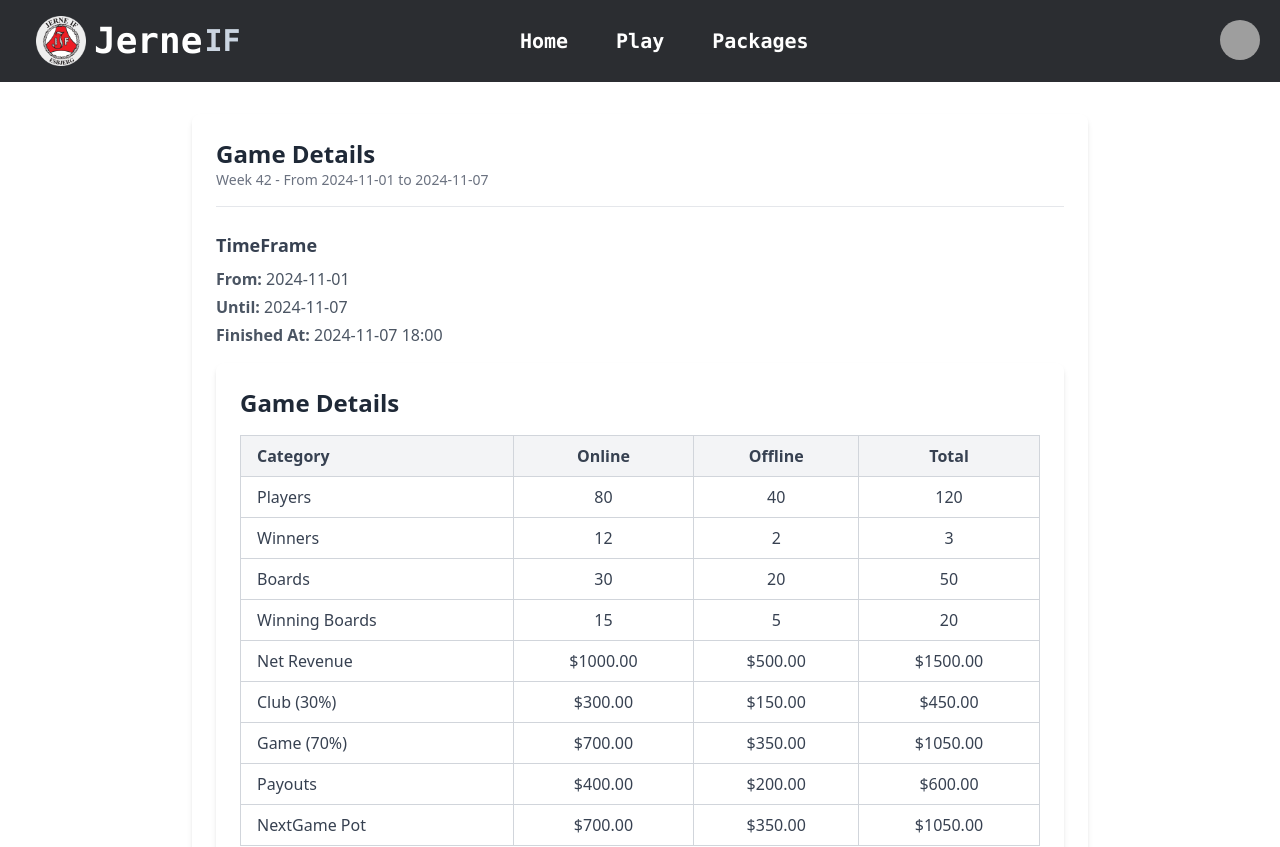
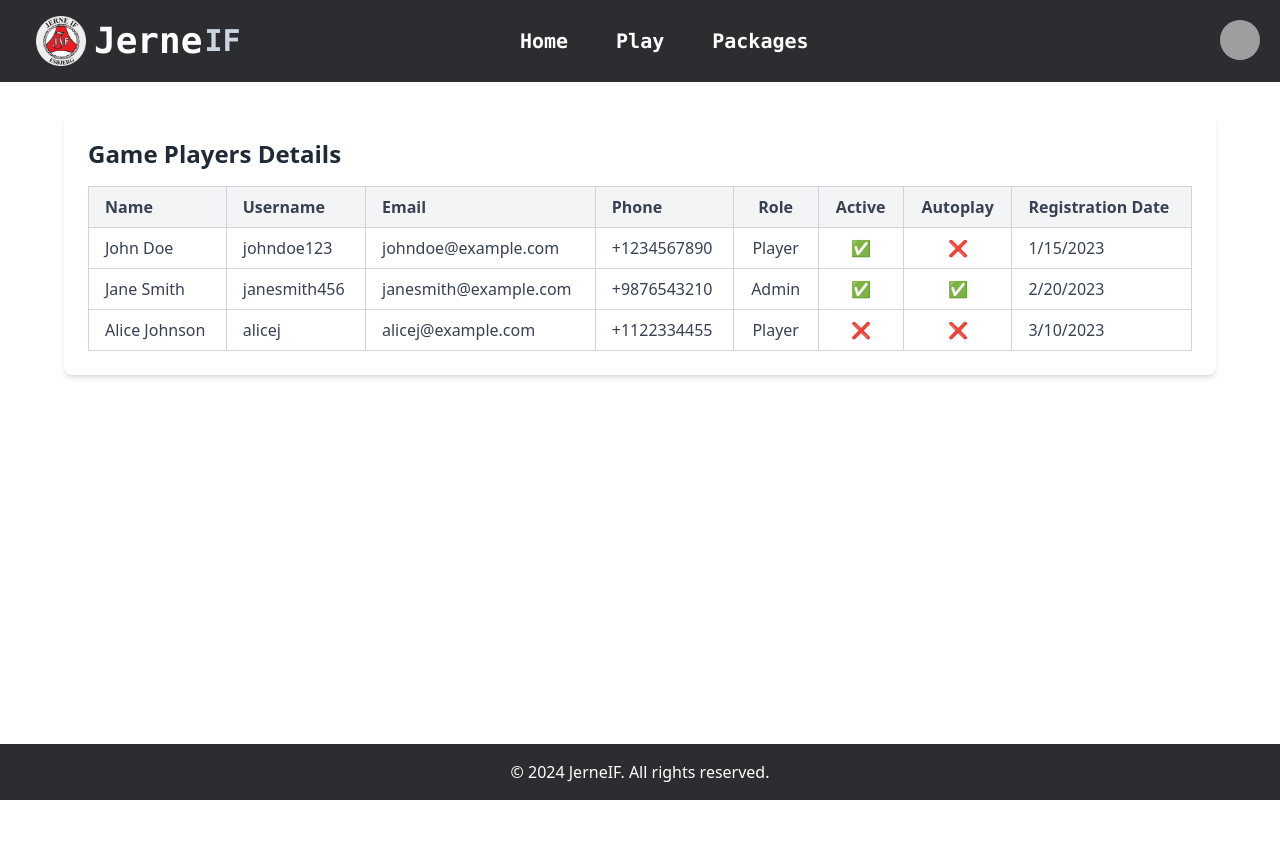
Before and after one commit to ju5tAmir/DeadPigeons, a React (Vite) app in the folder client/: page /lab in a window 1280 px wide. Shown: the top 847 px of the page. After the commit the page ends 800 px from the top, so only its background shows below. Built offline with nearby package versions, Linux system fonts and the light colour scheme; grey boxes are pictures that could not be loaded.

Commit message:
Game Players list

```diff
--- a/client/src/components/admin/game/GameDetails.tsx
+++ b/client/src/components/admin/game/GameDetails.tsx
@@ -48,7 +48,25 @@ function GameDetails({ game }: { game: GameDetails }) {
                         <tbody>
                         {/* Players */}
                         <tr>
-                            <td className="border border-gray-300 px-4 py-2">Players</td>
+                            <td className="border border-gray-300 px-4 py-2 flex justify-between items-center">
+
+                                <span className="flex-1 text-center">Players</span>
+                                {/* Position the Icon to the Right */}
+                                <svg
+                                    xmlns="http://www.w3.org/2000/svg"
+                                    fill="none"
+                                    viewBox="0 0 24 24"
+                                    strokeWidth={1.5}
+                                    stroke="currentColor"
+                                    className="w-4 h-4 text-blue-500 cursor-pointer hover:text-blue-700"
+                                >
+                                    <path
+                                        strokeLinecap="round"
+                                        strokeLinejoin="round"
+                                        d="M15.75 9V5.25A2.25 2.25 0 0013.5 3h-3a2.25 2.25 0 00-2.25 2.25V9m-1.5 0h9m-10.5 0A2.25 2.25 0 003 11.25v6A2.25 2.25 0 005.25 19.5h13.5A2.25 2.25 0 0021 17.25v-6A2.25 2.25 0 0018.75 9m-10.5 0V5.25m0 13.5h6"
+                                    />
+                                </svg>
+                            </td>
                             <td className="border border-gray-300 px-4 py-2 text-center">{game.players.online}</td>
                             <td className="border border-gray-300 px-4 py-2 text-center">{game.players.offline}</td>
                             <td className="border border-gray-300 px-4 py-2 text-center">{game.players.total}</td>
@@ -56,7 +74,25 @@ function GameDetails({ game }: { game: GameDetails }) {
 
                         {/* Winners */}
                         <tr>
-                            <td className="border border-gray-300 px-4 py-2">Winners</td>
+                            <td className="border border-gray-300 px-4 py-2 flex justify-between items-center">
+
+                                <span className="flex-1 text-center">Winners</span>
+                                {/* Position the Icon to the Right */}
+                                <svg
+                                    xmlns="http://www.w3.org/2000/svg"
+                                    fill="none"
+                                    viewBox="0 0 24 24"
+                                    strokeWidth={1.5}
+                                    stroke="currentColor"
+                                    className="w-4 h-4 text-blue-500 cursor-pointer hover:text-blue-700"
+                                >
+                                    <path
+                                        strokeLinecap="round"
+                                        strokeLinejoin="round"
+                                        d="M15.75 9V5.25A2.25 2.25 0 0013.5 3h-3a2.25 2.25 0 00-2.25 2.25V9m-1.5 0h9m-10.5 0A2.25 2.25 0 003 11.25v6A2.25 2.25 0 005.25 19.5h13.5A2.25 2.25 0 0021 17.25v-6A2.25 2.25 0 0018.75 9m-10.5 0V5.25m0 13.5h6"
+                                    />
+                                </svg>
+                            </td>
                             <td className="border border-gray-300 px-4 py-2 text-center">
                                 {game.winners.online}
                             </td>
@@ -68,7 +104,25 @@ function GameDetails({ game }: { game: GameDetails }) {
 
                         {/* Boards */}
                         <tr>
-                            <td className="border border-gray-300 px-4 py-2">Boards</td>
+                            <td className="border border-gray-300 px-4 py-2 flex justify-between items-center">
+
+                                <span className="flex-1 text-center">Boards</span>
+                                {/* Position the Icon to the Right */}
+                                <svg
+                                    xmlns="http://www.w3.org/2000/svg"
+                                    fill="none"
+                                    viewBox="0 0 24 24"
+                                    strokeWidth={1.5}
+                                    stroke="currentColor"
+                                    className="w-4 h-4 text-blue-500 cursor-pointer hover:text-blue-700"
+                                >
+                                    <path
+                                        strokeLinecap="round"
+                                        strokeLinejoin="round"
+                                        d="M15.75 9V5.25A2.25 2.25 0 0013.5 3h-3a2.25 2.25 0 00-2.25 2.25V9m-1.5 0h9m-10.5 0A2.25 2.25 0 003 11.25v6A2.25 2.25 0 005.25 19.5h13.5A2.25 2.25 0 0021 17.25v-6A2.25 2.25 0 0018.75 9m-10.5 0V5.25m0 13.5h6"
+                                    />
+                                </svg>
+                            </td>
                             <td className="border border-gray-300 px-4 py-2 text-center">{game.boards.online}</td>
                             <td className="border border-gray-300 px-4 py-2 text-center">{game.boards.offline}</td>
                             <td className="border border-gray-300 px-4 py-2 text-center">{game.boards.total}</td>
@@ -76,7 +130,25 @@ function GameDetails({ game }: { game: GameDetails }) {
 
                         {/* Winning Boards */}
                         <tr>
-                            <td className="border border-gray-300 px-4 py-2">Winning Boards</td>
+                            <td className="border border-gray-300 px-4 py-2 flex justify-between items-center">
+
+                                <span className="flex-1 text-center">Winning Boards</span>
+                                {/* Position the Icon to the Right */}
+                                <svg
+                                    xmlns="http://www.w3.org/2000/svg"
+                                    fill="none"
+                                    viewBox="0 0 24 24"
+                                    strokeWidth={1.5}
+                                    stroke="currentColor"
+                                    className="w-4 h-4 text-blue-500 cursor-pointer hover:text-blue-700"
+                                >
+                                    <path
+                                        strokeLinecap="round"
+                                        strokeLinejoin="round"
+                                        d="M15.75 9V5.25A2.25 2.25 0 0013.5 3h-3a2.25 2.25 0 00-2.25 2.25V9m-1.5 0h9m-10.5 0A2.25 2.25 0 003 11.25v6A2.25 2.25 0 005.25 19.5h13.5A2.25 2.25 0 0021 17.25v-6A2.25 2.25 0 0018.75 9m-10.5 0V5.25m0 13.5h6"
+                                    />
+                                </svg>
+                            </td>
                             <td className="border border-gray-300 px-4 py-2 text-center">{game.winningBoards.online}</td>
                             <td className="border border-gray-300 px-4 py-2 text-center">{game.winningBoards.offline}</td>
                             <td className="border border-gray-300 px-4 py-2 text-center">{game.winningBoards.total}</td>
@@ -84,15 +156,21 @@ function GameDetails({ game }: { game: GameDetails }) {
 
                         {/* Revenue */}
                         <tr>
-                            <td className="border border-gray-300 px-4 py-2">Net Revenue</td>
-                            <td className="border border-gray-300 px-4 py-2 text-center">${game.revenue.online.toFixed(2)}</td>
-                            <td className="border border-gray-300 px-4 py-2 text-center">${game.revenue.offline.toFixed(2)}</td>
-                            <td className="border border-gray-300 px-4 py-2 text-center">${game.revenue.total.toFixed(2)}</td>
+                            <td className="border border-gray-300 px-4 py-2 flex justify-between items-center">
+
+                                <span className="flex-1 text-center">Net Revenue</span>
+                            </td>
+                            <td className="border border-gray-300 px-4 py-2 text-center">${game.revenue.online.toFixed (2)}</td>
+                            <td className="border border-gray-300 px-4 py-2 text-center">${game.revenue.offline.toFixed (2)}</td>
+                            <td className="border border-gray-300 px-4 py-2 text-center">${game.revenue.total.toFixed (2)}</td>
                         </tr>
 
                         {/* Club Revenue */}
                         <tr>
-                            <td className="border border-gray-300 px-4 py-2">Club (30%)</td>
+                            <td className="border border-gray-300 px-4 py-2 flex justify-between items-center">
+
+                                <span className="flex-1 text-center">Club (30%)</span>
+                            </td>
                             <td className="border border-gray-300 px-4 py-2 text-center">${(game.revenue.online * 0.30).toFixed (2)} </td>
                             <td className="border border-gray-300 px-4 py-2 text-center">${(game.revenue.offline * 0.30).toFixed (2)}</td>
                             <td className="border border-gray-300 px-4 py-2 text-center">${(game.revenue.total * 0.30).toFixed (2)}</td>
@@ -100,36 +178,45 @@ function GameDetails({ game }: { game: GameDetails }) {
 
                         {/* Players Revenue */}
                         <tr>
-                            <td className="border border-gray-300 px-4 py-2">Game (70%)</td>
+                            <td className="border border-gray-300 px-4 py-2 flex justify-between items-center">
+
+                                <span className="flex-1 text-center">Game (70%)</span>
+                            </td>
                             <td className="border border-gray-300 px-4 py-2 text-center">${(game.revenue.online * 0.70).toFixed (2)} </td>
-                            <td className="border border-gray-300 px-4 py-2 text-center">${(game.revenue.offline * 0.70).toFixed(2)}</td>
-                            <td className="border border-gray-300 px-4 py-2 text-center">${(game.revenue.total * 0.70).toFixed(2)}</td>
+                            <td className="border border-gray-300 px-4 py-2 text-center">${(game.revenue.offline * 0.70).toFixed (2)}</td>
+                            <td className="border border-gray-300 px-4 py-2 text-center">${(game.revenue.total * 0.70).toFixed (2)}</td>
                         </tr>
 
                         {/* Payouts */}
                         <tr>
-                            <td className="border border-gray-300 px-4 py-2">Payouts</td>
-                            <td className="border border-gray-300 px-4 py-2 text-center">${game.payouts.online.toFixed(2)}</td>
-                            <td className="border border-gray-300 px-4 py-2 text-center">${game.payouts.offline.toFixed(2)}</td>
-                            <td className="border border-gray-300 px-4 py-2 text-center">${game.payouts.total.toFixed(2)}</td>
+                            <td className="border border-gray-300 px-4 py-2 flex justify-between items-center">
+
+                                <span className="flex-1 text-center">Payouts</span>
+                            </td>
+                            <td className="border border-gray-300 px-4 py-2 text-center">${game.payouts.online.toFixed (2)}</td>
+                            <td className="border border-gray-300 px-4 py-2 text-center">${game.payouts.offline.toFixed (2)}</td>
+                            <td className="border border-gray-300 px-4 py-2 text-center">${game.payouts.total.toFixed (2)}</td>
                         </tr>
 
                         {/* Players Revenue */}
                         <tr>
-                            <td className="border border-gray-300 px-4 py-2">NextGame Pot</td>
+                            <td className="border border-gray-300 px-4 py-2 flex justify-between items-center">
+
+                                <span className="flex-1 text-center">Next Game Pot</span>
+                            </td>
                             <td className="border border-gray-300 px-4 py-2 text-center">${(game.revenue.online * 0.70).toFixed (2)} </td>
-                            <td className="border border-gray-300 px-4 py-2 text-center">${(game.revenue.offline * 0.70).toFixed(2)}</td>
-                            <td className="border border-gray-300 px-4 py-2 text-center">${(game.revenue.total * 0.70).toFixed(2)}</td>
+                            <td className="border border-gray-300 px-4 py-2 text-center">${(game.revenue.offline * 0.70).toFixed (2)}</td>
+                            <td className="border border-gray-300 px-4 py-2 text-center">${(game.revenue.total * 0.70).toFixed (2)}</td>
                         </tr>
                         </tbody>
                     </table>
                 </div>
 
-            {/* Back Button */}
-            <div className="mt-6">
-                <button
-                    className="px-4 py-2 bg-blue-500 text-white rounded shadow hover:bg-blue-600"
-                    onClick={() => window.history.back ()}
+                {/* Back Button */}
+                <div className="mt-6">
+                    <button
+                        className="px-4 py-2 bg-blue-500 text-white rounded shadow hover:bg-blue-600"
+                        onClick={() => window.history.back ()}
                 >
                     Back
                 </button>
--- /dev/null
+++ b/client/src/components/admin/game/GamePlayersDeatils.tsx
@@ -0,0 +1,60 @@
+export interface UserInfo {
+    userId: string;
+    firstName: string;
+    lastName: string;
+    username: string;
+    email: string;
+    phoneNumber: string;
+    role: string;
+    isActive: boolean;
+    isAutoplay: boolean;
+    registrationDate: Date;
+}
+
+function GamePlayersDetails({ players }: { players: UserInfo[] }) {
+    return (
+        <div className="max-w-6xl mx-auto mt-8 p-6 bg-white shadow-md rounded-lg">
+            <h1 className="text-2xl font-bold text-gray-800 mb-4">Game Players Details</h1>
+            <table className="min-w-full border border-gray-300 text-gray-700">
+                {/* Table Header */}
+                <thead className="bg-gray-100">
+                <tr>
+                    <th className="border border-gray-300 px-4 py-2 text-left">Name</th>
+                    <th className="border border-gray-300 px-4 py-2 text-left">Username</th>
+                    <th className="border border-gray-300 px-4 py-2 text-left">Email</th>
+                    <th className="border border-gray-300 px-4 py-2 text-left">Phone</th>
+                    <th className="border border-gray-300 px-4 py-2 text-center">Role</th>
+                    <th className="border border-gray-300 px-4 py-2 text-center">Active</th>
+                    <th className="border border-gray-300 px-4 py-2 text-center">Autoplay</th>
+                    <th className="border border-gray-300 px-4 py-2 text-left">Registration Date</th>
+                </tr>
+                </thead>
+                {/* Table Body */}
+                <tbody>
+                {players.map((player) => (
+                    <tr key={player.userId} className="hover:bg-gray-50">
+                        <td className="border border-gray-300 px-4 py-2">
+                            {player.firstName} {player.lastName}
+                        </td>
+                        <td className="border border-gray-300 px-4 py-2">{player.username}</td>
+                        <td className="border border-gray-300 px-4 py-2">{player.email}</td>
+                        <td className="border border-gray-300 px-4 py-2">{player.phoneNumber}</td>
+                        <td className="border border-gray-300 px-4 py-2 text-center">{player.role}</td>
+                        <td className="border border-gray-300 px-4 py-2 text-center">
+                            {player.isActive ? "✅" : "❌"}
+                        </td>
+                        <td className="border border-gray-300 px-4 py-2 text-center">
+                            {player.isAutoplay ? "✅" : "❌"}
+                        </td>
+                        <td className="border border-gray-300 px-4 py-2">
+                            {new Date(player.registrationDate).toLocaleDateString()}
+                        </td>
+                    </tr>
+                ))}
+                </tbody>
+            </table>
+        </div>
+    );
+}
+
+export default GamePlayersDetails;
--- a/client/src/pages/Lab.tsx
+++ b/client/src/pages/Lab.tsx
@@ -1,5 +1,7 @@
 import GamesTable from "../components/admin/game/GamesTable.tsx";
 import GameDetails from "../components/admin/game/GameDetails.tsx";
+import React from "react";
+import GamePlayersDetails, {UserInfo} from "../components/admin/game/GamePlayersDeatils.tsx";
 
 function Lab() {
 
@@ -83,6 +85,45 @@ function Lab() {
         payouts: { online: 400, offline: 200, total: 600 },
     };
 
+    const mockPlayers: UserInfo[] = [
+        {
+            userId: "1",
+            firstName: "John",
+            lastName: "Doe",
+            username: "johndoe123",
+            email: "johndoe@example.com",
+            phoneNumber: "+1234567890",
+            role: "Player",
+            isActive: true,
+            isAutoplay: false,
+            registrationDate: new Date("2023-01-15"),
+        },
+        {
+            userId: "2",
+            firstName: "Jane",
+            lastName: "Smith",
+            username: "janesmith456",
+            email: "janesmith@example.com",
+            phoneNumber: "+9876543210",
+            role: "Admin",
+            isActive: true,
+            isAutoplay: true,
+            registrationDate: new Date("2023-02-20"),
+        },
+        {
+            userId: "3",
+            firstName: "Alice",
+            lastName: "Johnson",
+            username: "alicej",
+            email: "alicej@example.com",
+            phoneNumber: "+1122334455",
+            role: "Player",
+            isActive: false,
+            isAutoplay: false,
+            registrationDate: new Date("2023-03-10"),
+        },
+    ];
+
     return(
         <>
             {/*Games Table*/}
@@ -91,7 +132,8 @@ function Lab() {
             {/*    <GamesTable data={data} />*/}
             {/*</div>*/}
 
-            <GameDetails game={exampleGame} />
+            {/*<GameDetails game={exampleGame} />*/}
+            <GamePlayersDetails players={mockPlayers} />
         </>
     )
 }
```
